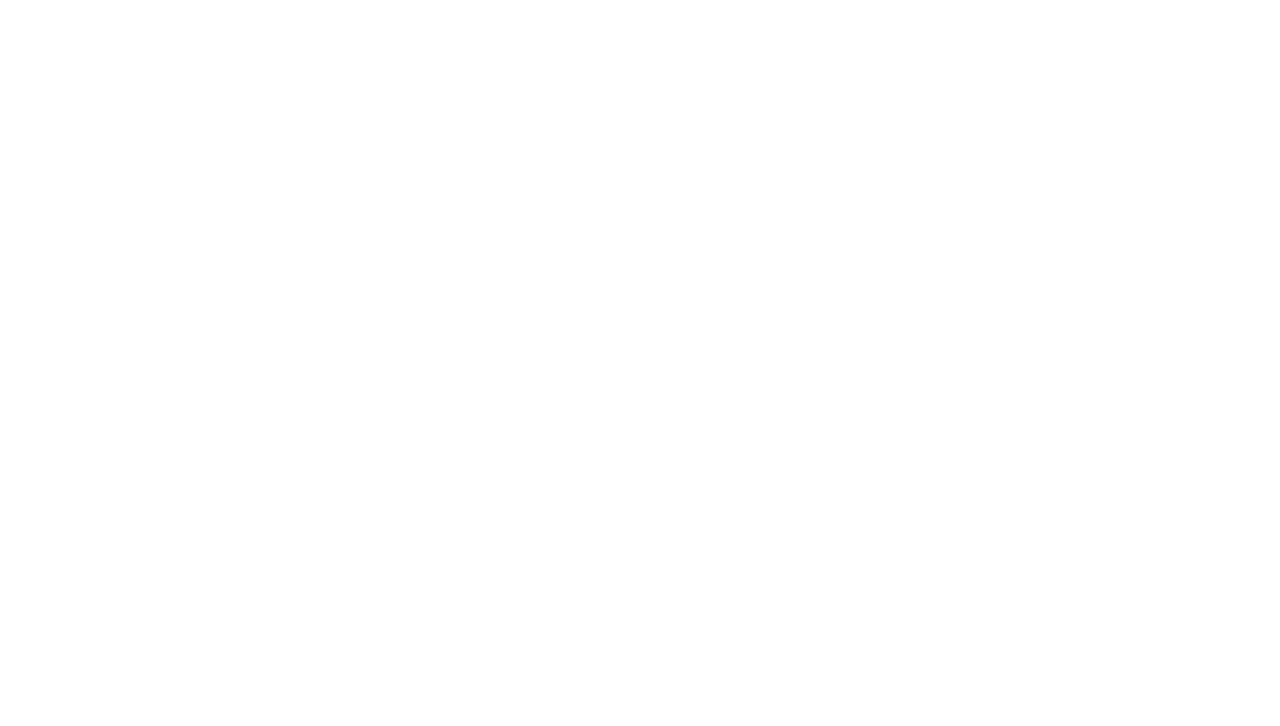
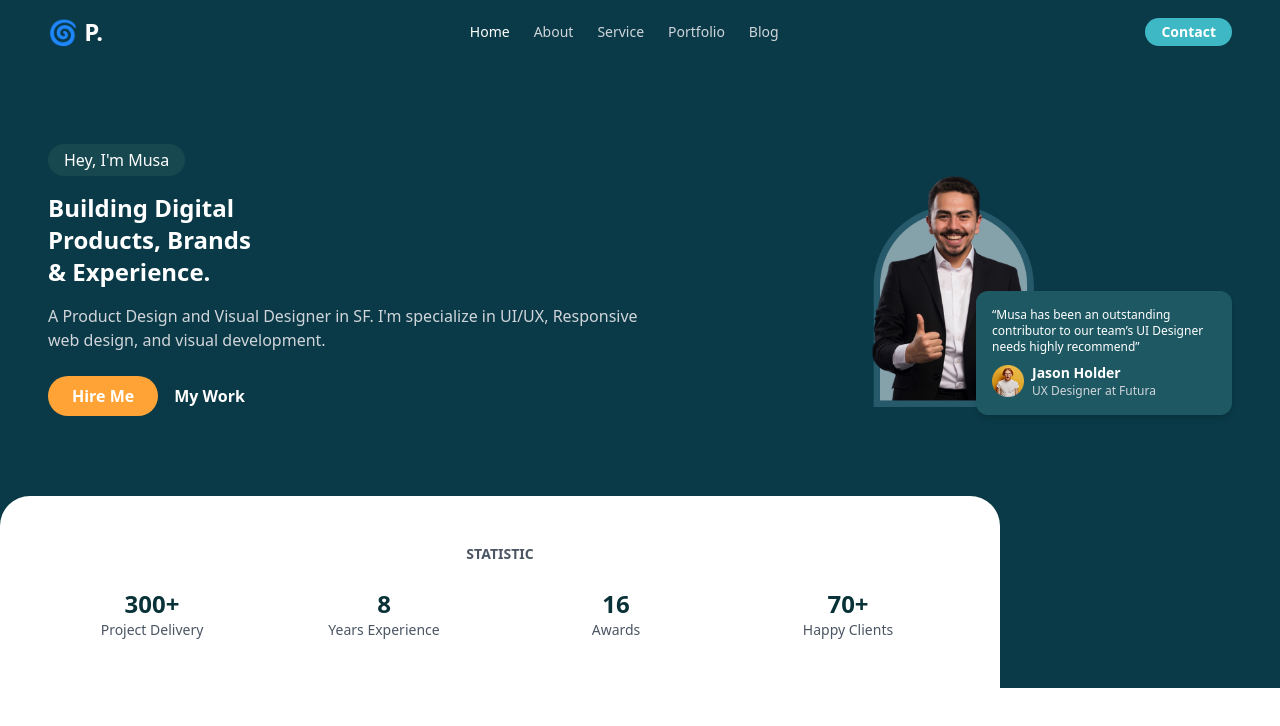
Before and after one commit to MAGA-09/practic, a website: page src/index.html in a window 1280 px wide. Drawn offline with nearby package versions, Linux system fonts and the light colour scheme; files that its build step writes are made by us from their sources.

Commit message:
navbar va 1-kum section

```diff
--- a/src/index.html
+++ b/src/index.html
@@ -7,6 +7,65 @@
     <link rel="stylesheet" href="output.css">
 </head>
 <body>
-
+<div class="bg-[#0a3a47] text-white font-sans">
+  <header class="flex items-center justify-between px-6 py-4 sm:px-12">
+    <div class="text-2xl font-bold">🌀 P.</div>
+    <nav class="hidden sm:flex gap-6 text-sm">
+      <a href="#" class="text-white">Home</a>
+      <a href="#" class="text-gray-300">About</a>
+      <a href="#" class="text-gray-300">Service</a>
+      <a href="#" class="text-gray-300">Portfolio</a>
+      <a href="#" class="text-gray-300">Blog</a>
+    </nav>
+    <button class="hidden sm:block bg-[#3fb8c6] text-white px-4 py-1 rounded-full font-semibold text-sm">Contact</button>
+  </header>
+  <section class="flex flex-col-reverse sm:flex-row items-center justify-between px-6 sm:px-12 py-10 sm:py-20">
+    <div class="sm:w-1/2">
+      <button class="bg-[#17484f] text-white px-4 py-1 rounded-full mb-4">Hey, I'm Musa</button>
+      <h1 class="text-5xl sm:text-2xl font-bold leading-tight mb-4">Building Digital <br> Products, Brands <br> & Experience.</h1>
+      <p class="text-gray-300 mb-6 text-6 sm:text-base">A Product Design and Visual Designer in SF. I'm specialize in UI/UX, Responsive web design, and visual development.</p>
+      <div class="flex gap-4">
+        <button class="bg-[#FFA336] text-white px-6 py-2 rounded-full font-semibold">Hire Me</button>
+        <button class="text-white font-semibold">My Work</button>
+      </div>
+    </div>
+    <div class="relative sm:w-1/2 flex justify-center mb-10 sm:mb-0">
+      <div class=" p-2">
+        <img src="./image/image (12).png" alt="" class=" w-[500px] sm:w-[300px]">
+      </div>
+      <div class="absolute right-0 bottom-0 bg-[#1e5963] text-white text-sm p-4 rounded-xl w-64 shadow-md">
+        <p class="text-xs mb-2">“Musa has been an outstanding contributor to our team’s UI Designer needs highly recommend”</p>
+        <div class="flex items-center gap-2">
+          <img src="./image/Ellipse 1.png" alt="" class="w-8 h-8">
+          <div>
+            <p class="font-semibold">Jason Holder</p>
+            <p class="text-xs text-gray-300">UX Designer at Futura</p>
+          </div>
+        </div>
+      </div>
+    </div>
+  </section>
+  <section class="bg-white text-[#083238] max-w-[1000px] rounded-t-[30px] p-6 sm:p-12 text-center">
+    <h2 class="text-sm font-semibold text-gray-600 mb-6">STATISTIC</h2>
+    <div class="grid grid-cols-2 sm:grid-cols-4 gap-6 text-center">
+      <div>
+        <p class="text-2xl font-bold">300+</p>
+        <p class="text-sm text-gray-600">Project Delivery</p>
+      </div>
+      <div>
+        <p class="text-2xl font-bold">8</p>
+        <p class="text-sm text-gray-600">Years Experience</p>
+      </div>
+      <div>
+        <p class="text-2xl font-bold">16</p>
+        <p class="text-sm text-gray-600">Awards</p>
+      </div>
+      <div>
+        <p class="text-2xl font-bold">70+</p>
+        <p class="text-sm text-gray-600">Happy Clients</p>
+      </div>
+    </div>
+  </section>
+</div>
 </body>
 </html>
```
Also changed, not shown: src/image/Ellipse 1.png (added), src/image/Group 26.png (added), src/image/Group 44 (1).png (added), src/image/image (12).png (added).
